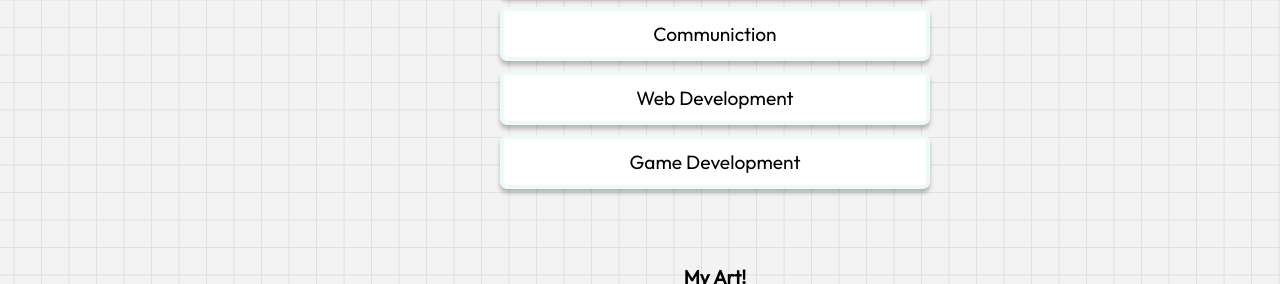
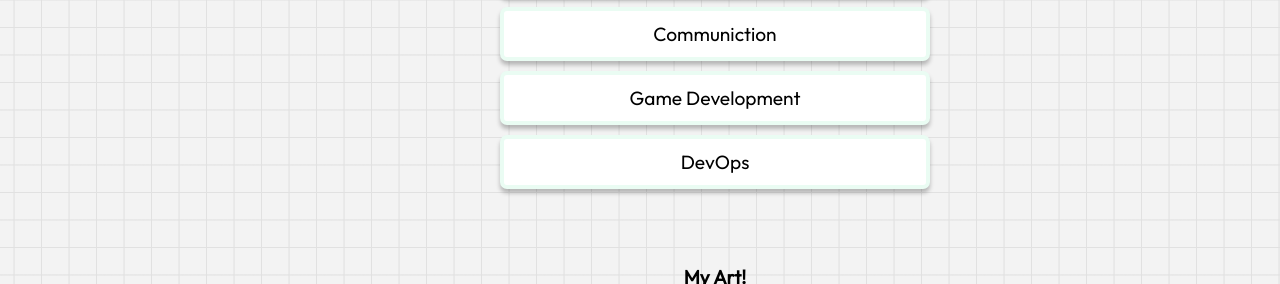
Before and after one commit to macr0nnie/Portfolio, a plain HTML site: page index.html in a window 1280 px wide. Shown: the part 3891-4175 px from the top of the page. Drawn offline with nearby package versions, Linux system fonts and the light colour scheme; some packages are replaced by stand-ins of ours; a script that the page names is missing; a web font is replaced by a local one.

Commit message:
SKILLS WORDS

```diff
--- a/index.html
+++ b/index.html
@@ -179,14 +179,13 @@
   <section id="col" class="flex">
 
     <p>Here are the skills listed!</p>
-
     <div class="comments backgroundcard"> Web Development </div>
     <div class="comments backgroundcard"> Game Development </div>
     <div class="comments backgroundcard"> R Programming </div>
     <div class="comments backgroundcard"> Python </div>
     <div class="comments backgroundcard"> Communiction </div>
-    <div class="comments backgroundcard"> Web Development </div>
     <div class="comments backgroundcard"> Game Development </div>
+    <div class="comments backgroundcard"> DevOps</div>
 
 
   </section>
```
